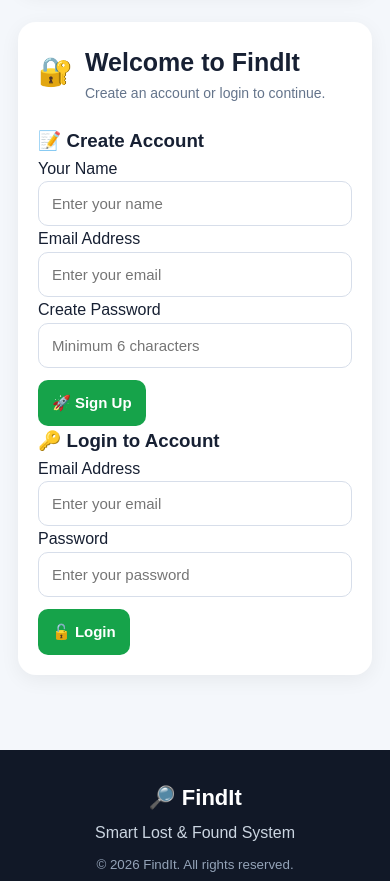
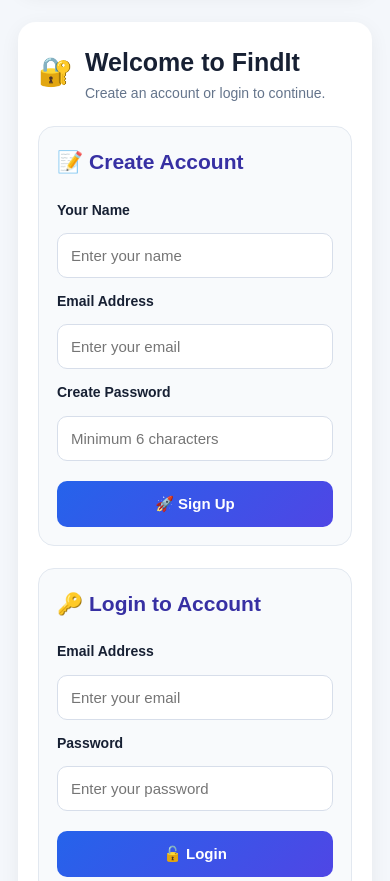
Before and after one commit to MAYANK-PROJECTS/lost-and-found, a plain HTML site: page index.html in a window 390 px wide. Shown: the part 3020-3901 px from the top of the page. Drawn offline with Linux system fonts and the light colour scheme.

Commit message:
Update style.css

```diff
--- a/style.css
+++ b/style.css
@@ -1,9 +1,9 @@
+
 * {
     margin: 0;
     padding: 0;
     box-sizing: border-box;
 }
-
 
 body {
     font-family: Arial, sans-serif;
@@ -11,7 +11,6 @@ body {
     color: #172033;
     line-height: 1.6;
 }
-
 
 /* HEADER */
 
@@ -32,7 +31,6 @@ header p {
     font-size: 17px;
 }
 
-
 /* MAIN */
 
 main {
@@ -40,7 +38,6 @@ main {
     margin: auto;
     padding: 25px 18px;
 }
-
 
 /* HERO */
 
@@ -82,7 +79,6 @@ main {
     font-size: 17px;
 }
 
-
 .hero-buttons {
     display: flex;
     justify-content: center;
@@ -90,7 +86,6 @@ main {
     flex-wrap: wrap;
     margin-top: 30px;
 }
-
 
 /* BUTTONS */
 
@@ -108,7 +103,6 @@ button:hover {
     transform: translateY(-2px);
 }
 
-
 .primary-btn {
     background: #2563eb;
     color: white;
@@ -118,7 +112,6 @@ button:hover {
     background: #1d4ed8;
 }
 
-
 .secondary-btn {
     background: #eef2ff;
     color: #3730a3;
@@ -127,7 +120,6 @@ button:hover {
 .secondary-btn:hover {
     background: #e0e7ff;
 }
-
 
 /* SECTIONS */
 
@@ -139,7 +131,6 @@ button:hover {
     margin-bottom: 30px;
     box-shadow: 0 5px 20px rgba(0, 0, 0, 0.06);
 }
-
 
 .section-title {
     display: flex;
@@ -161,7 +152,6 @@ button:hover {
     font-size: 14px;
 }
 
-
 /* SEARCH */
 
 .search-box {
@@ -173,7 +163,6 @@ button:hover {
 .search-box input {
     flex: 1;
 }
-
 
 input,
 select,
@@ -188,19 +177,16 @@ textarea {
     outline: none;
 }
 
-
 input:focus,
 select:focus,
 textarea:focus {
     border-color: #2563eb;
 }
 
-
 .search-box button {
     background: #2563eb;
     color: white;
 }
-
 
 .filter-box {
     display: flex;
@@ -216,7 +202,6 @@ textarea:focus {
     max-width: 220px;
 }
 
-
 /* ITEMS */
 
 .items {
@@ -224,7 +209,6 @@ textarea:focus {
     grid-template-columns: repeat(2, 1fr);
     gap: 18px;
 }
-
 
 .item-card {
     display: flex;
@@ -235,30 +219,25 @@ textarea:focus {
     padding: 20px;
 }
 
-
 .item-icon {
     font-size: 38px;
     min-width: 50px;
 }
 
-
 .item-info {
     flex: 1;
 }
-
 
 .item-info h3 {
     font-size: 21px;
     margin-bottom: 5px;
 }
 
-
 .item-info p {
     color: #64748b;
     font-size: 14px;
     margin-top: 7px;
 }
-
 
 .status {
     display: inline-block;
@@ -268,18 +247,15 @@ textarea:focus {
     font-weight: bold;
 }
 
-
 .status.lost {
     background: #fee2e2;
     color: #b91c1c;
 }
 
-
 .status.found {
     background: #dcfce7;
     color: #15803d;
 }
-
 
 .item-info button {
     background: #2563eb;
@@ -288,16 +264,13 @@ textarea:focus {
     margin-right: 6px;
 }
 
-
 .item-info .claim-btn {
     background: #16a34a;
 }
 
-
 .item-info .claim-btn:hover {
     background: #15803d;
 }
-
 
 /* REPORT FORM */
 
@@ -305,25 +278,21 @@ textarea:focus {
     scroll-margin-top: 20px;
 }
 
-
 #reportForm {
     display: flex;
     flex-direction: column;
     gap: 10px;
 }
 
-
 #reportForm label {
     font-weight: bold;
     margin-top: 8px;
 }
 
-
 #reportForm textarea {
     min-height: 110px;
     resize: vertical;
 }
-
 
 .submit-btn {
     background: #16a34a;
@@ -332,11 +301,78 @@ textarea:focus {
     padding: 14px;
 }
 
-
 .submit-btn:hover {
     background: #15803d;
 }
 
+/* SIGNUP AND LOGIN */
+
+#auth-section {
+    scroll-margin-top: 20px;
+}
+
+.auth-container {
+    display: grid;
+    grid-template-columns: repeat(2, minmax(0, 1fr));
+    gap: 22px;
+}
+
+.auth-container form {
+    display: flex;
+    flex-direction: column;
+    gap: 12px;
+    padding: 24px;
+    background: #f8fafc;
+    border: 1px solid #e2e8f0;
+    border-radius: 16px;
+}
+
+.auth-container h3 {
+    font-size: 21px;
+    color: #3730a3;
+    margin-bottom: 8px;
+}
+
+.auth-container label {
+    font-weight: bold;
+    font-size: 14px;
+}
+
+.auth-container input {
+    background: white;
+}
+
+.auth-container button {
+    background: linear-gradient(135deg, #2563eb, #4f46e5);
+    color: white;
+    margin-top: 8px;
+    padding: 14px;
+}
+
+#userAccount {
+    background: #eef2ff;
+    border: 1px solid #c7d2fe;
+    border-radius: 14px;
+    padding: 22px;
+    margin-top: 20px;
+}
+
+#userAccount h3 {
+    color: #3730a3;
+    margin-bottom: 8px;
+}
+
+#logoutButton {
+    background: #dc2626;
+    color: white;
+    margin-top: 14px;
+}
+
+#authMessage {
+    margin-top: 15px;
+    font-weight: bold;
+    color: #2563eb;
+}
 
 /* FOOTER */
 
@@ -348,22 +384,18 @@ footer {
     margin-top: 20px;
 }
 
-
 footer h3 {
     font-size: 22px;
 }
-
 
 footer p {
     color: #cbd5e1;
     margin: 5px 0;
 }
 
-
 footer small {
     color: #94a3b8;
 }
-
 
 /* MOBILE */
 
@@ -415,4 +447,11 @@ footer small {
         padding: 16px;
     }
 
+    .auth-container {
+        grid-template-columns: 1fr;
+    }
+
+    .auth-container form {
+        padding: 18px;
+    }
 }
```
